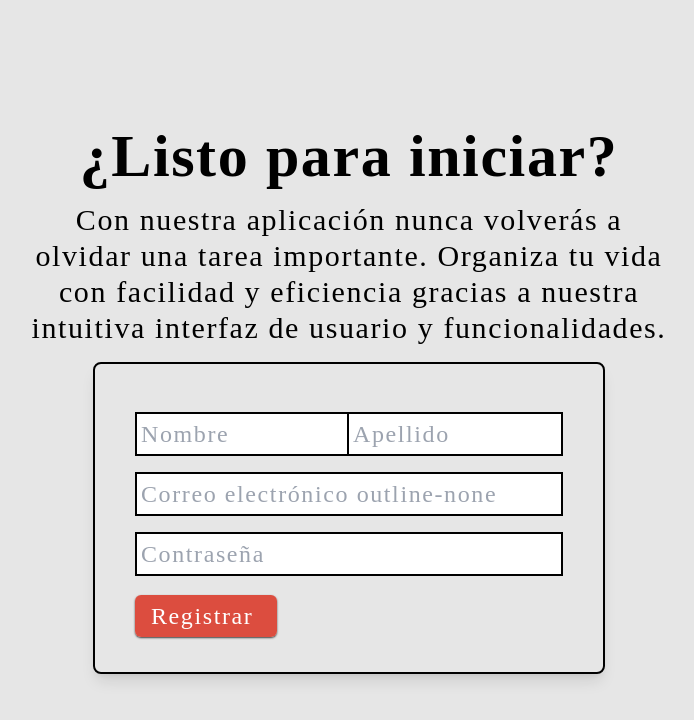
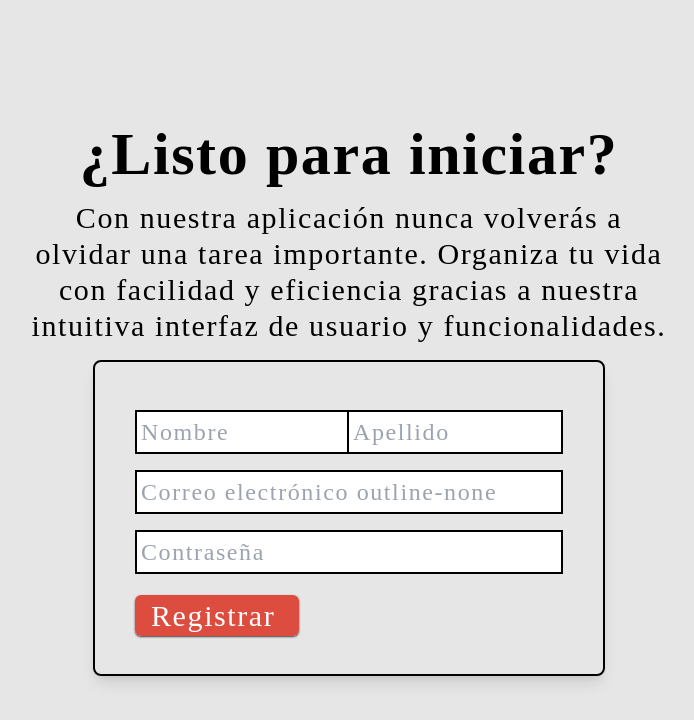
Before and after one commit to eavm314/ProyectoHCI, a React (Vite) app: page /login in a window 1280 px wide. Shown: the top 720 px of the page, without its empty margins (291-985 px from the left). Built offline with nearby package versions, Linux system fonts and the light colour scheme; a web font is replaced by a local one.

Commit message:
colores y tamaños

```diff
--- a/package.json
+++ b/package.json
@@ -10,6 +10,7 @@
     "preview": "vite preview"
   },
   "dependencies": {
+    "@tabler/icons-react": "^2.17.0",
     "react": "^18.2.0",
     "react-dom": "^18.2.0",
     "react-router-dom": "^6.11.1"
--- a/src/Inicio.jsx
+++ b/src/Inicio.jsx
@@ -3,7 +3,7 @@ import { Link } from 'react-router-dom'
 
 export default function Inicio() {
   return (
-    <div className='h-screen bg-rojito-2 flex justify-center items-center'>
+    <div className='h-screen bg-rojito-3 flex justify-center items-center'>
       <div className='text-center w-1/2 z-10'>
         <h1 className='font-bold text-8xl'>ToDoNow</h1>
         <p className='text-3xl'>Domina tu lista de tareas con ToDoNow, la forma más sencilla y efectiva de organizar tus pendientes. Ya sea para trabajo, estudio o actividades cotidianas, ToDoNow te permite mantener todo en un solo lugar, con recordatorios personalizados, tareas recurrentes y mucho más. Descubre cómo aumentar tu productividad y reducir el estrés con ToDoNow.</p>
@@ -14,8 +14,8 @@ export default function Inicio() {
         <br/>
 
         <Link to='/login'
-        className='bg-rojito-3 text-white
-        rounded-md hover:bg-rojito-4
+        className='bg-rojito-4 text-white
+        rounded-md hover:bg-rojito-5
         shadow-sm shadow-negro
         pl-4 pr-6 py-2
         text-4xl '>
--- a/src/components/Login/Login.jsx
+++ b/src/components/Login/Login.jsx
@@ -39,7 +39,7 @@ export const Login = (props) => {
           className="p-10 rounded-lg shadow-lg mx-16 mt-2 border-2"
           onSubmit={handleSubmit}
         >
-          {error && <p className="bg-rojito-3 text-white text-center p-3 mb-5">Todos los campos son Obligatorios</p>}
+          {error && <p className="bg-rojito-4 text-white text-center p-3 mb-5">Todos los campos son Obligatorios</p>}
 
           <input
             placeholder="Nombre"
@@ -69,11 +69,11 @@ export const Login = (props) => {
 
           <Link to='/home'
             type='submit'
-            className='bg-rojito-3 text-white
-            rounded-md hover:bg-rojito-4
+            className='bg-rojito-4 text-white
+            rounded-md hover:bg-rojito-5
             shadow-sm shadow-negro
-            pl-4 pr-6 py-2
-            text-2xl'>
+            pl-4 pr-6 py-1
+            text-3xl'>
             Registrar
           </Link>
         </form>
--- a/tailwind.config.js
+++ b/tailwind.config.js
@@ -3,10 +3,10 @@ export default {
   content: ["index.html","./src/**/*.{html,jsx}"],
   theme: {
     colors: {
-      'rojito-1':'#F7D7D4',
-      'rojito-2':'#E18D85',
-      'rojito-3':'#DC4D3F',
-      'rojito-4':'#C5483A',
+      'rojito-1':'#F5D9D6',
+      'rojito-2':'#EBB2AD',
+      'rojito-3':'#E18D85',
+      'rojito-4':'#DC4D3F',
       'rojito-5':'#A83B31',
 
       'prioridad-fuerte-hecho':'#C81204',
```
Also changed, not shown: 1 other file (tests, documents, lock files or other folders).
